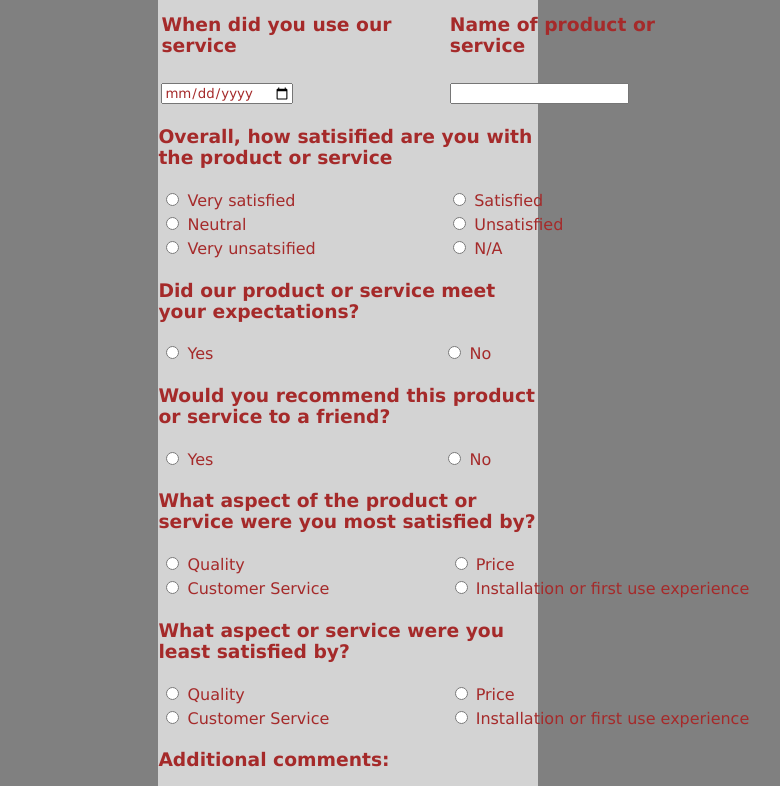
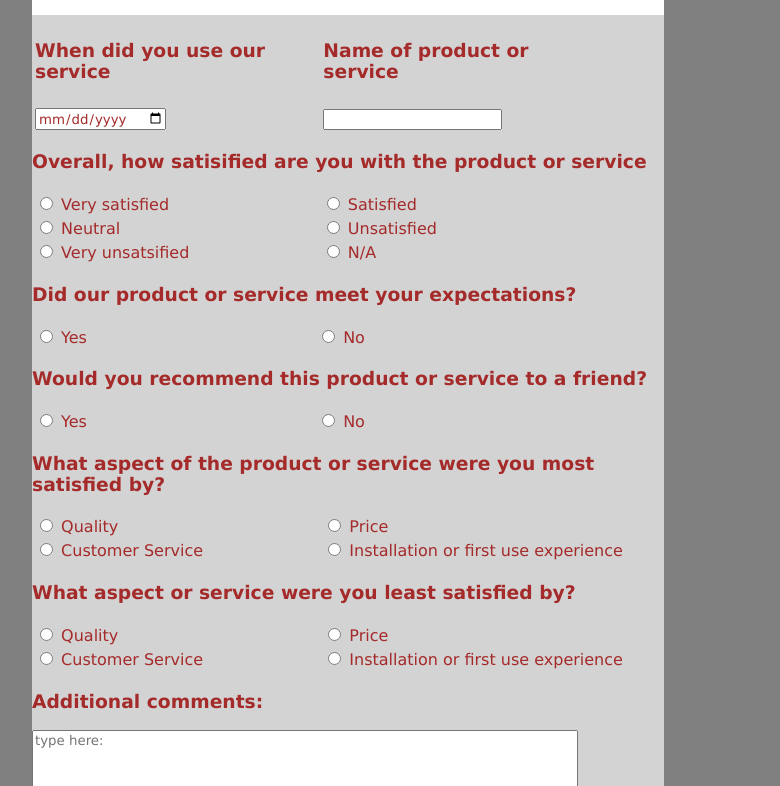
Before and after one commit to AmineJml/WebDevelopment, a plain HTML site: page index.html in a window 1280 px wide. Shown: the part 94-880 px from the top of the page, without its empty margins (292-1072 px from the left). Drawn offline with Linux system fonts and the light colour scheme.

Commit message:
margin fix

```diff
--- a/styles.css
+++ b/styles.css
@@ -13,8 +13,8 @@ body {
 }
 
 form {
-  margin-left: 35%;
-  margin-right: 35%;
+  margin-left: 25%;
+  margin-right: 25%;
   background-color: lightgray;
 }
 
```
